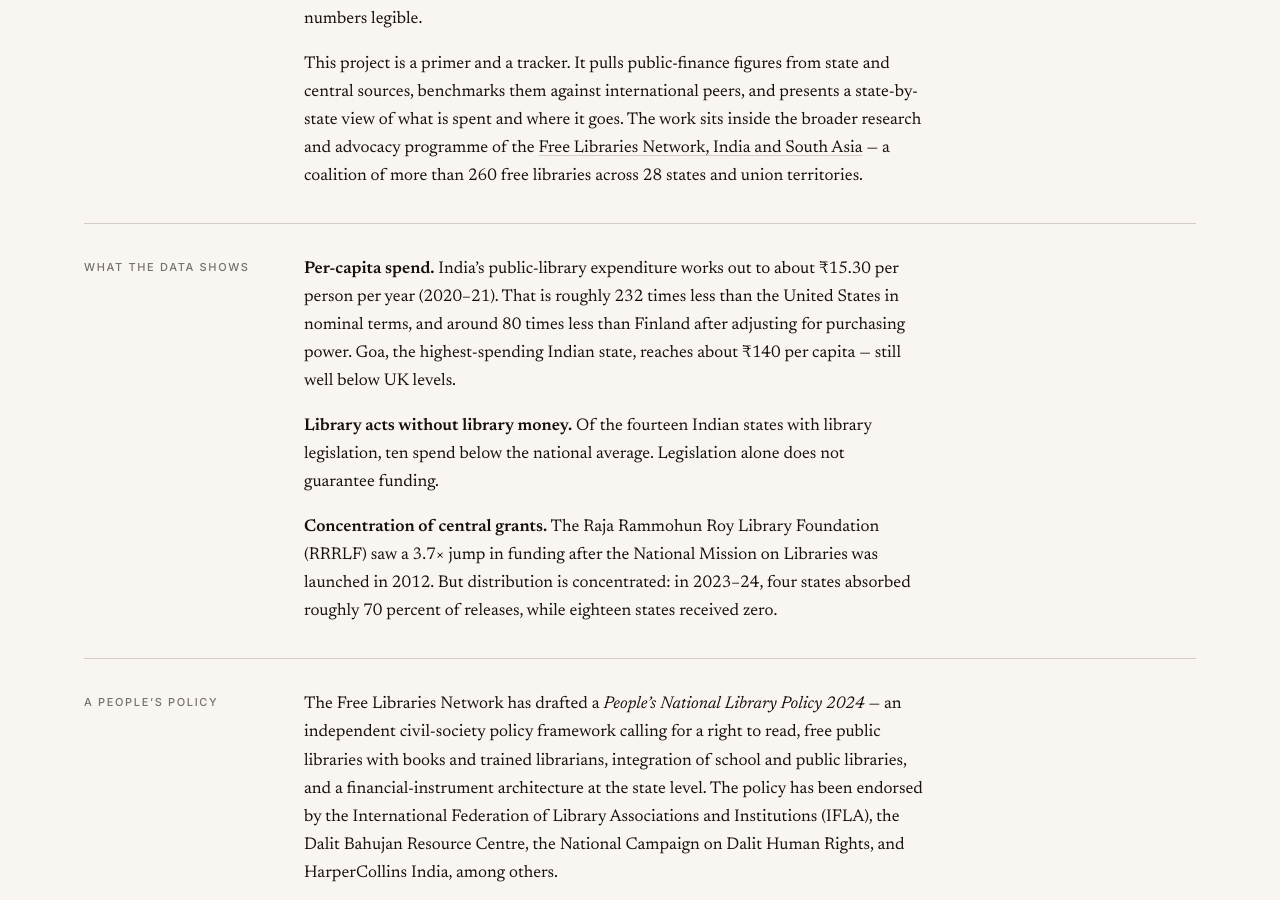
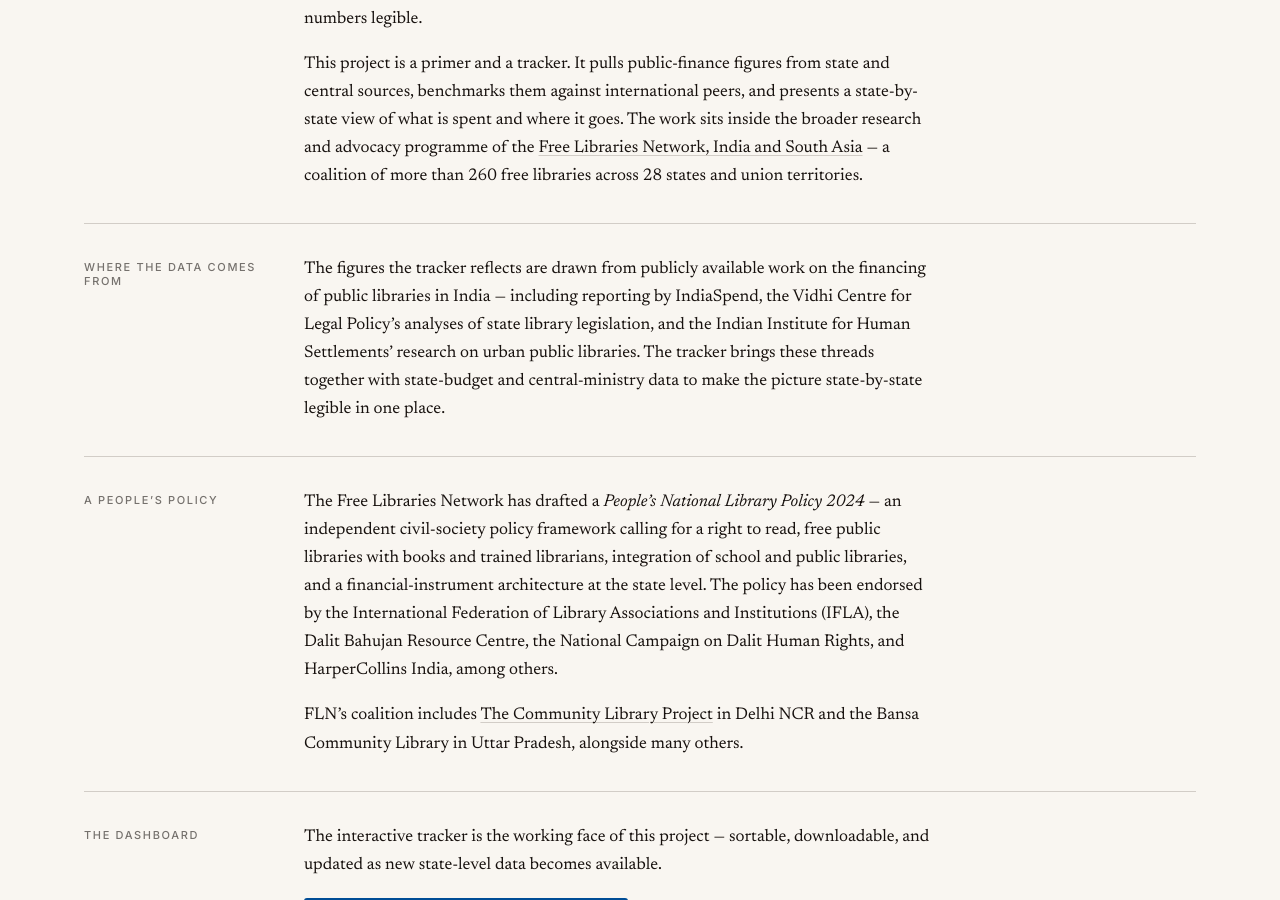
Before and after one commit to skishchampi/skishchampi.github.io, a Jekyll site: the page built from libraries.md, in a window 1280 px wide and 900 px high, scrolled down 585 px. Built offline with Jekyll 4.4.1, drawn with Linux system fonts in a browser that asks for light colours; some web fonts are replaced.

Commit message:
Drop specific data-points; cite source reports
Replaces the per-capita / library-acts / RRRLF-concentration
specifics with a generic note pointing to existing public work
(IndiaSpend, Vidhi Centre for Legal Policy, Indian Institute for
Human Settlements) on public-library finance in India.

Co-Authored-By: Claude Opus 4.7 (1M context) <noreply@anthropic.com>

```diff
--- a/libraries.md
+++ b/libraries.md
@@ -30,11 +30,9 @@ description: "A brief on public library spending in India, with an interactive s
 </div>
 
 <div class="block">
-  <div class="label">What the data shows</div>
+  <div class="label">Where the data comes from</div>
   <div class="body">
-    <p><strong>Per-capita spend.</strong> India&rsquo;s public-library expenditure works out to about &#8377;15.30 per person per year (2020&ndash;21). That is roughly 232 times less than the United States in nominal terms, and around 80 times less than Finland after adjusting for purchasing power. Goa, the highest-spending Indian state, reaches about &#8377;140 per capita &mdash; still well below UK levels.</p>
-    <p><strong>Library acts without library money.</strong> Of the fourteen Indian states with library legislation, ten spend below the national average. Legislation alone does not guarantee funding.</p>
-    <p><strong>Concentration of central grants.</strong> The Raja Rammohun Roy Library Foundation (RRRLF) saw a 3.7&times; jump in funding after the National Mission on Libraries was launched in 2012. But distribution is concentrated: in 2023&ndash;24, four states absorbed roughly 70 percent of releases, while eighteen states received zero.</p>
+    <p>The figures the tracker reflects are drawn from publicly available work on the financing of public libraries in India &mdash; including reporting by IndiaSpend, the Vidhi Centre for Legal Policy&rsquo;s analyses of state library legislation, and the Indian Institute for Human Settlements&rsquo; research on urban public libraries. The tracker brings these threads together with state-budget and central-ministry data to make the picture state-by-state legible in one place.</p>
   </div>
 </div>
 
```
